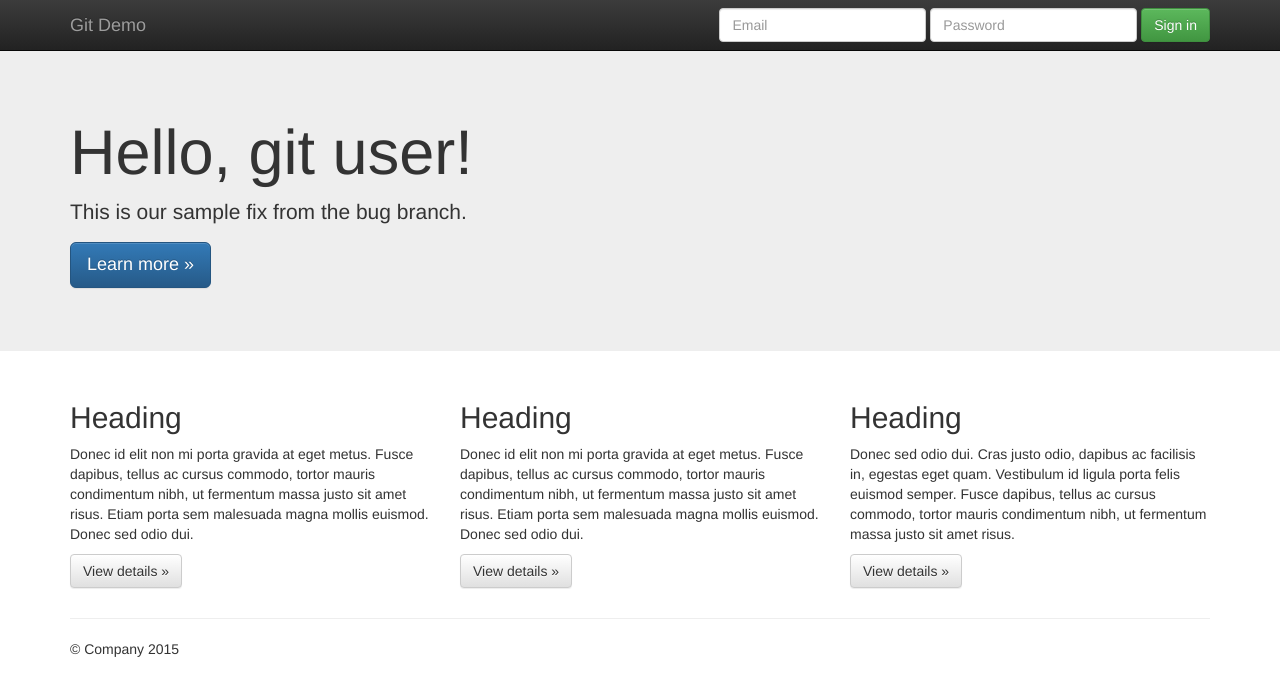
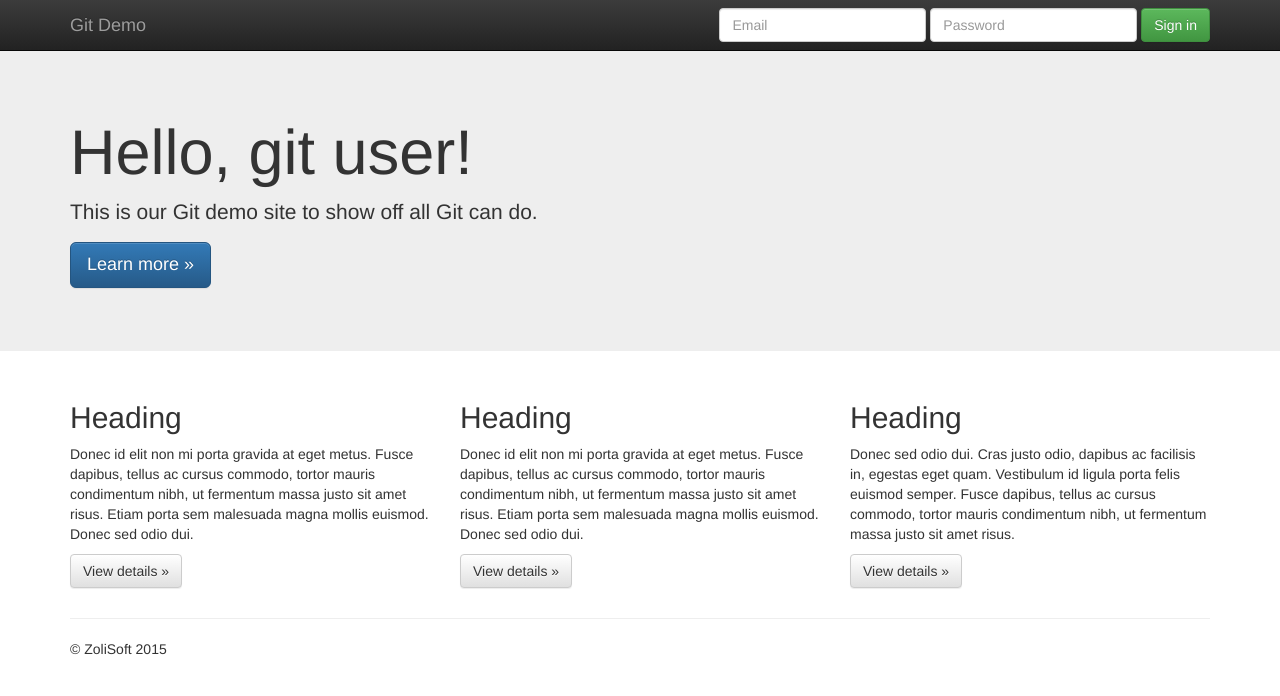
Before and after one commit to TothZoltan2018/UjRepoTimCorey, a plain HTML site: page index.html in a window 1280 px wide. Drawn offline with nearby package versions, Linux system fonts and the light colour scheme.

Commit message:
started modifications to site

```diff
--- a/index.html
+++ b/index.html
@@ -56,7 +56,7 @@
     <div class="jumbotron">
       <div class="container">
         <h1>Hello, git user!</h1>
-        <p>This is our sample fix from the bug branch.</p>
+        <p>This is our Git demo site to show off all Git can do.</p>
         <p><a class="btn btn-primary btn-lg" href="#" role="button">Learn more &raquo;</a></p>
       </div>
     </div>
@@ -84,7 +84,7 @@
       <hr>
 
       <footer>
-        <p>&copy; Company 2015</p>
+        <p>&copy; ZoliSoft 2015</p>
       </footer>
     </div> <!-- /container -->        <script src="//ajax.googleapis.com/ajax/libs/jquery/1.11.2/jquery.min.js"></script>
         <script>window.jQuery || document.write('<script src="js/vendor/jquery-1.11.2.min.js"><\/script>')</script>
```
Also changed, not shown: ToDo.txt.
